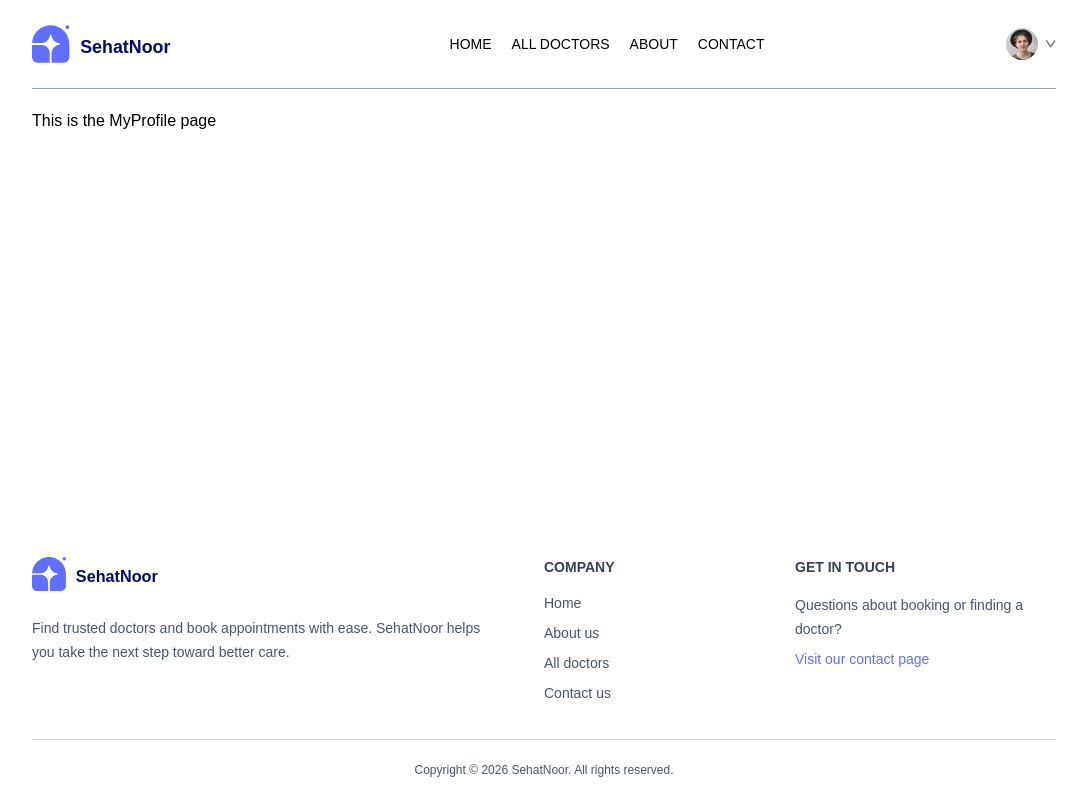
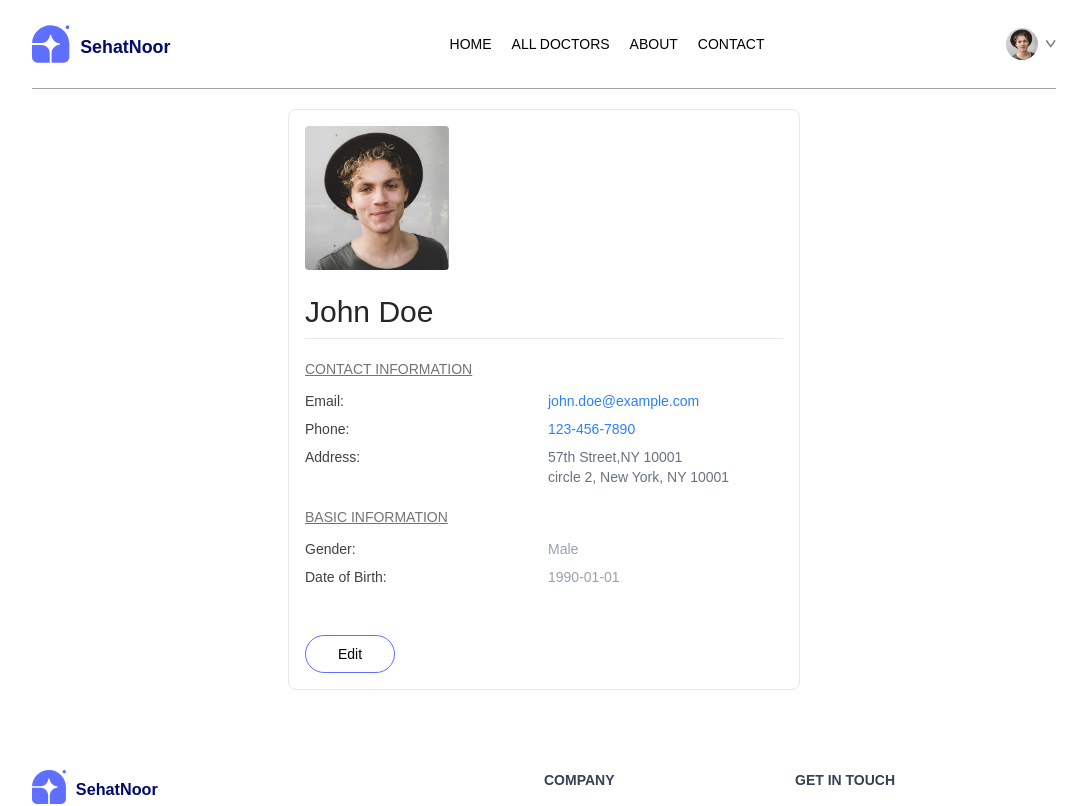
Before and after one commit to Tryingtobe-akmal/SehatNoor, a React (Vite) app in the folder frontend/: page /my-profile in a window 1280 px wide. Shown: the top 806 px of the page, without its empty margins (96-1182 px from the left). Built offline with nearby package versions, Linux system fonts and the light colour scheme.

Commit message:
My profile React Page

```diff
--- a/frontend/src/pages/MyProfile.jsx
+++ b/frontend/src/pages/MyProfile.jsx
@@ -1,9 +1,83 @@
 import React from 'react'
+import { assets } from '../assets/assets.js'
 
 const MyProfile = () => {
+  const [isEdit, setIsEdit] = React.useState(false);
+  const [userData, setUserData] = React.useState({
+    name: 'John Doe',
+    image: assets.profile_pic,
+    email: 'john.doe@example.com',
+    phone: '123-456-7890',
+    address: {
+      line1: '57th Street,NY 10001',
+      line2: 'circle 2, New York, NY 10001'
+    },
+    gender: 'Male',
+    dob: '1990-01-01',
+  });
   return (
-    <div>
-      This is the MyProfile page
+    <div className="max-w-lg flex flex-col gap-2 mx-auto  text-sm border border-gray-200 rounded-lg p-4">
+      <img src={userData.image} alt="" className="w-36 rounded" />
+      {
+        isEdit
+          ? <input className="bg-gray-50 text-3xl font-medium max-w-60 mt-4" type="text" value={userData.name} onChange={(e) => setUserData((prev) => ({ ...prev, name: e.target.value }))} />
+          : <span className="text-3xl font-medium mt-4 text-neutral-800">{userData.name}</span>
+      }
+      <hr className="bg-gray-200 h-[1px] border-0" />
+      <div>
+        <p className="text-neutral-500 underline mt-3">CONTACT INFORMATION</p>
+        <div className="grid grid-cols-2 gap-2 mt-3 text-neutral-700">
+          <p className="font-medium">Email:</p>
+          <p className="text-blue-500">{userData.email}</p>
+          <p className="font-medium">Phone:</p>
+          {
+            isEdit
+              ? <input className="bg-gray-100 max-w-52" type="text" value={userData.phone} onChange={(e) => setUserData((prev) => ({ ...prev, phone: e.target.value }))} />
+              : <p className="text-blue-500">{userData.phone}</p>
+          }
+          <p className="font-medium">Address:</p>
+          {
+            isEdit
+              ? <p>
+                <input  className="bg-gray-50" type="text" value={userData.address.line1} onChange={(e) => setUserData((prev) => ({ ...prev, address: { ...prev.address, line1: e.target.value } }))} />
+                <br />
+                <input className="bg-gray-50" type="text" value={userData.address.line2} onChange={(e) => setUserData((prev) => ({ ...prev, address: { ...prev.address, line2: e.target.value } }))} />
+              </p>
+              :
+              <p className="text-gray-500">{userData.address.line1}<br />{userData.address.line2}</p>
+          }
+        </div>
+      </div>
+      <div>
+        <p className="text-neutral-500 underline mt-3">BASIC INFORMATION</p>
+        <div className="grid grid-cols-2 gap-2 mt-3 text-neutral-700">
+          <p className="font-medium">Gender:</p>
+          {
+            isEdit ?
+              <select className='max-w-20 bg-gray-100' value={userData.gender} onChange={(e) => setUserData((prev) => ({ ...prev, gender: e.target.value }))}>
+                <option value="Male">Male</option>
+                <option value="Female">Female</option>
+                <option value="Other">Other</option>
+              </select>
+              :
+              <p className="text-gray-400">{userData.gender}</p>
+          }
+          <p className="font-medium">Date of Birth:</p>
+          {
+            isEdit ?
+              <input className="bg-gray-100 max-w-28" type="date" value={userData.dob} onChange={(e) => setUserData((prev) => ({ ...prev, dob: e.target.value }))} />
+              :
+              <p className="text-gray-400">{userData.dob}</p>
+          }
+        </div>
+      </div>
+      <div className="mt-10">
+        {
+          isEdit
+            ? <button className="border border-[#5f6fff] font-medium py-2 px-8 rounded-full hover:bg-[#5f6fff] hover:text-white transition duration-300" onClick={() => setIsEdit(false)}>Save Information</button>
+            : <button className="border border-[#5f6fff] font-medium py-2 px-8 rounded-full hover:bg-[#5f6fff] hover:text-white transition duration-300" onClick={() => setIsEdit(true)}>Edit</button>
+        }
+      </div>
     </div>
   )
 }
```
